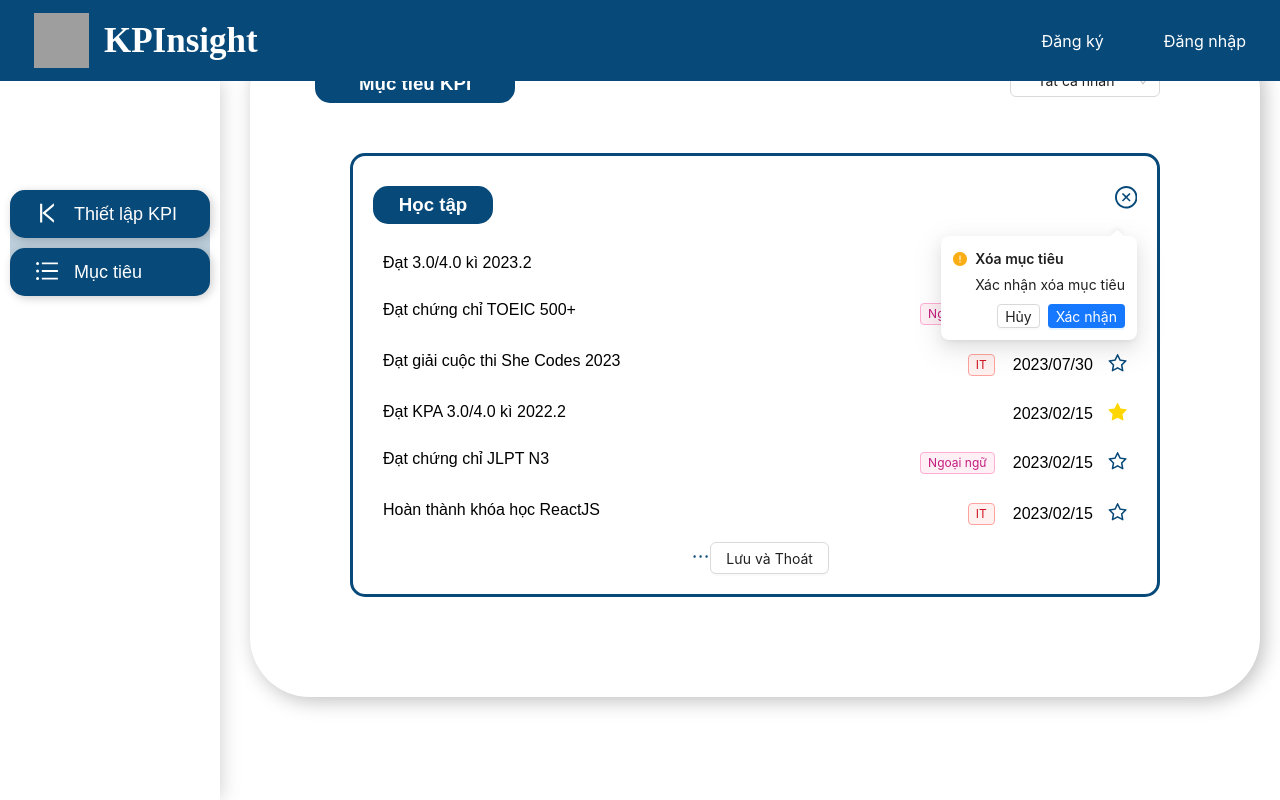
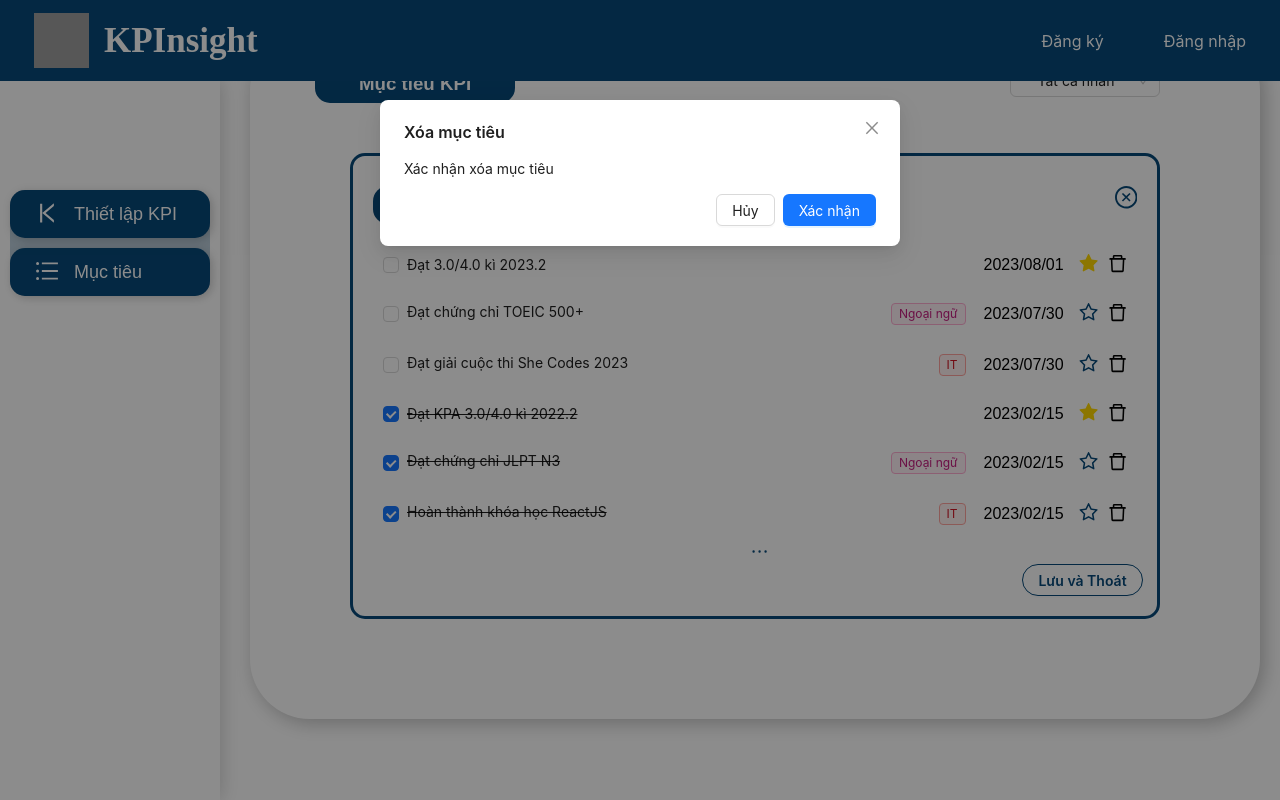
Before and after one commit to Dungntt2003/KPInsight-HI_23, a React (Create React App) app in the folder kpinsight/: page /target_detail in a window 1280 px wide. Both pictures are taken after a click on the element 1125 px from the left and 205 px from the top of the page. Built offline with nearby package versions, Linux system fonts and the light colour scheme; grey boxes are pictures that could not be loaded.

Commit message:
update target detail page: add button interact

```diff
--- a/kpinsight/src/view/pages/target/target_detail/index.css
+++ b/kpinsight/src/view/pages/target/target_detail/index.css
@@ -20,6 +20,10 @@
 
 Tag:hover {
   cursor: pointer;
+}
+
+Checkbox {
+  border: 3px solid #074979;
 }
 
 .target-list-container h3 {
@@ -121,6 +125,18 @@ Tag:hover {
   margin-top: 25px;
 }
 
-/* .list-item .icon {
-  margin-left: auto;
-} */
+#target-detail-btn {
+  color: #074979;
+  font-weight: 600;
+  margin-left: 85%;
+  display: flex;
+  justify-content: center;
+  align-items: center;
+  gap: 8px;
+  border-radius: 100px;
+  border: 1px solid #074979;
+}
+
+#target-list-link {
+  text-decoration: none;
+}
--- a/kpinsight/src/view/pages/target/target_detail/index.jsx
+++ b/kpinsight/src/view/pages/target/target_detail/index.jsx
@@ -1,54 +1,30 @@
 import "./index.css";
 import React, { useState } from "react";
-import { Link } from "react-router-dom";
-import { Select, Tag, message, Popconfirm, Button, Checkbox } from "antd";
+import { Link, useNavigate } from "react-router-dom";
+import {
+  Select,
+  Tag,
+  message,
+  Popconfirm,
+  Button,
+  Checkbox,
+  Modal,
+} from "antd";
 import {
   EllipsisOutlined,
   CloseCircleOutlined,
   StarOutlined,
   StarFilled,
+  DeleteOutlined,
 } from "@ant-design/icons";
 import NavbarGoal from "../../../../components/navbar/navbar-goal";
 
 function Target_list() {
-  //Choose label - select
-  const handleLabel = (value) => {
-    console.log(value);
-  };
-
-  //Star
-  const handleStarClick = (id) => {
-    setStudies(
-      studies.map((study) =>
-        study.id === id ? { ...study, star: !study.star } : study
-      )
-    );
-    setSocials(
-      socials.map((social) =>
-        social.id === id ? { ...social, star: !social.star } : social
-      )
-    );
-    setPersonas(
-      personas.map((persona) =>
-        persona.id === id ? { ...persona, star: !persona.star } : persona
-      )
-    );
-  };
-
-  //Pop confirm
-  const confirm = (e) => {
-    console.log(e);
-    message.success("Đã xóa mục tiêu!");
-  };
-  const cancel = (e) => {
-    console.log(e);
-    message.error("Hủy xóa mục tiêu!");
-  };
-
   //Data
   const [studies, setStudies] = useState([
     {
       id: 0,
+      checked: false,
       content: "Đạt 3.0/4.0 kì 2023.2",
       // tag: (
       //     <Tag id=""color="#074979"></Tag>
@@ -58,6 +34,7 @@ function Target_list() {
     },
     {
       id: 1,
+      checked: false,
       content: "Đạt chứng chỉ TOEIC 500+",
       tag: (
         <Tag id="tag-nn" color="magenta">
@@ -69,6 +46,7 @@ function Target_list() {
     },
     {
       id: 2,
+      checked: false,
       content: "Đạt giải cuộc thi She Codes 2023",
       tag: (
         <Tag id="tag-it" color="red">
@@ -80,6 +58,7 @@ function Target_list() {
     },
     {
       id: 9,
+      checked: true,
       content: "Đạt KPA 3.0/4.0 kì 2022.2",
       // tag: (
       //   <Tag id="tag-it" color="red">
@@ -91,6 +70,7 @@ function Target_list() {
     },
     {
       id: 10,
+      checked: true,
       content: "Đạt chứng chỉ JLPT N3",
       tag: (
         <Tag id="tag-nn" color="magenta">
@@ -102,6 +82,7 @@ function Target_list() {
     },
     {
       id: 11,
+      checked: true,
       content: "Hoàn thành khóa học ReactJS",
       tag: (
         <Tag id="tag-it" color="red">
@@ -179,6 +160,91 @@ function Target_list() {
     },
   ]);
 
+  //Choose label - select
+  const handleLabel = (value) => {
+    console.log(value);
+  };
+
+  //Star
+  const handleStarClick = (id) => {
+    setStudies(
+      studies.map((study) =>
+        study.id === id ? { ...study, star: !study.star } : study
+      )
+    );
+    setSocials(
+      socials.map((social) =>
+        social.id === id ? { ...social, star: !social.star } : social
+      )
+    );
+    setPersonas(
+      personas.map((persona) =>
+        persona.id === id ? { ...persona, star: !persona.star } : persona
+      )
+    );
+  };
+
+  //Pop confirm
+  const confirmPop = (e) => {
+    console.log(e);
+    message.success("Đã xóa mục tiêu!");
+  };
+  const cancelPop = (e) => {
+    console.log(e);
+    message.error("Hủy xóa mục tiêu!");
+  };
+
+  //Check box
+  const [checkedItems, setCheckedItems] = useState(
+    studies.filter((study) => study.checked).map((study) => study.id)
+  );
+  const onChangeCheckBox = (itemId) => {
+    setCheckedItems((prev) =>
+      prev.includes(itemId)
+        ? prev.filter((id) => id !== itemId)
+        : [...prev, itemId]
+    );
+  };
+
+  //Delete confirm - modal
+  const navigate = useNavigate();
+  const LocalizedModal = () => {
+    const [openModal, setOpenModal] = useState(false);
+    const showModal = () => {
+      setOpenModal(true);
+    };
+    const handleModalCancel = () => {
+      setOpenModal(false);
+      message.error("Hủy xóa mục tiêu!");
+    };
+    const handleModalOk = () => {
+      setOpenModal(false);
+      navigate("/target_list");
+      message.success("Đã xóa mục tiêu!");
+    };
+    return (
+      <>
+        <span
+          onClick={showModal}
+          className="target-list-icon"
+          id="goal-list-title-icon"
+        >
+          <CloseCircleOutlined />
+        </span>
+        <Modal
+          title="Xóa mục tiêu"
+          open={openModal}
+          onOk={handleModalOk}
+          onCancel={handleModalCancel}
+          okText="Xác nhận"
+          cancelText="Hủy"
+        >
+          <p>Xác nhận xóa mục tiêu</p>
+        </Modal>
+      </>
+    );
+  };
+
   return (
     <div className="target-list-container">
       <NavbarGoal />
@@ -247,33 +313,29 @@ function Target_list() {
         <div className="target-list-wrap">
           <h3>
             <span id="goal-list-title">Học tập</span>
-            {/* <Link
-              to="/target_detail"
-              className="target-list-icon"
-              id="goal-list-title-icon"
-            >
-              <EditOutlined />
-            </Link> */}
-            <Popconfirm
-              placement="bottomLeft"
-              title="Xóa mục tiêu"
-              description="Xác nhận xóa mục tiêu"
-              onConfirm={confirm}
-              onCancel={cancel}
-              okText="Xác nhận"
-              cancelText="Hủy"
-            >
-              <span className="target-list-icon" id="goal-list-title-icon">
-                <CloseCircleOutlined />
-              </span>
-            </Popconfirm>
+            <LocalizedModal className="target-list-icon" />
           </h3>
 
           <div className="target-list-item">
             <ul id="target-goalList">
               {studies.map((study, index) => (
                 <li id="target-goalList-item" key={index}>
-                  <span className="target-list-content">{study.content}</span>
+                  <Checkbox
+                    id="target-goalList-item-checkbox"
+                    onChangeCheckBox={() => onChangeCheckBox(study.id)}
+                    checked={checkedItems.includes(study.id)}
+                  >
+                    <span
+                      className="target-list-content"
+                      style={{
+                        textDecoration: checkedItems.includes(study.id)
+                          ? "line-through"
+                          : "none",
+                      }}
+                    >
+                      {study.content}
+                    </span>
+                  </Checkbox>
                   <span className="target-list-content-detail">
                     <span className="target-list-tag">{study.tag}</span>
                     <span className="target-list-date">
@@ -289,6 +351,19 @@ function Target_list() {
                         <StarOutlined />
                       )}
                     </span>
+                    <Popconfirm
+                      placement="bottomLeft"
+                      title="Xóa mục tiêu"
+                      description="Xác nhận xóa mục tiêu"
+                      onConfirm={confirmPop}
+                      onCancel={cancelPop}
+                      okText="Xác nhận"
+                      cancelText="Hủy"
+                    >
+                      <span className="target-list-icon">
+                        <DeleteOutlined style={{ color: "black" }} />
+                      </span>
+                    </Popconfirm>
                   </span>
                 </li>
               ))}
@@ -296,7 +371,9 @@ function Target_list() {
             <Link to="/target_detail" className="target-list-icon">
               <EllipsisOutlined />
             </Link>
-            <Button id="target-detail-btn">Lưu và Thoát</Button>
+            <Link to="/target_list" id="target-list-link">
+              <Button id="target-detail-btn">Lưu và Thoát</Button>
+            </Link>
           </div>
         </div>
 
@@ -314,8 +391,8 @@ function Target_list() {
               placement="bottomLeft"
               title="Xóa mục tiêu"
               description="Xác nhận xóa mục tiêu"
-              onConfirm={confirm}
-              onCancel={cancel}
+              onConfirm={confirmPop}
+              onCancel={cancelPop}
               okText="Xác nhận"
               cancelText="Hủy"
             >
@@ -369,8 +446,8 @@ function Target_list() {
               placement="bottomLeft"
               title="Xóa mục tiêu"
               description="Xác nhận xóa mục tiêu"
-              onConfirm={confirm}
-              onCancel={cancel}
+              onConfirm={confirmPop}
+              onCancel={cancelPop}
               okText="Xác nhận"
               cancelText="Hủy"
             >
```
